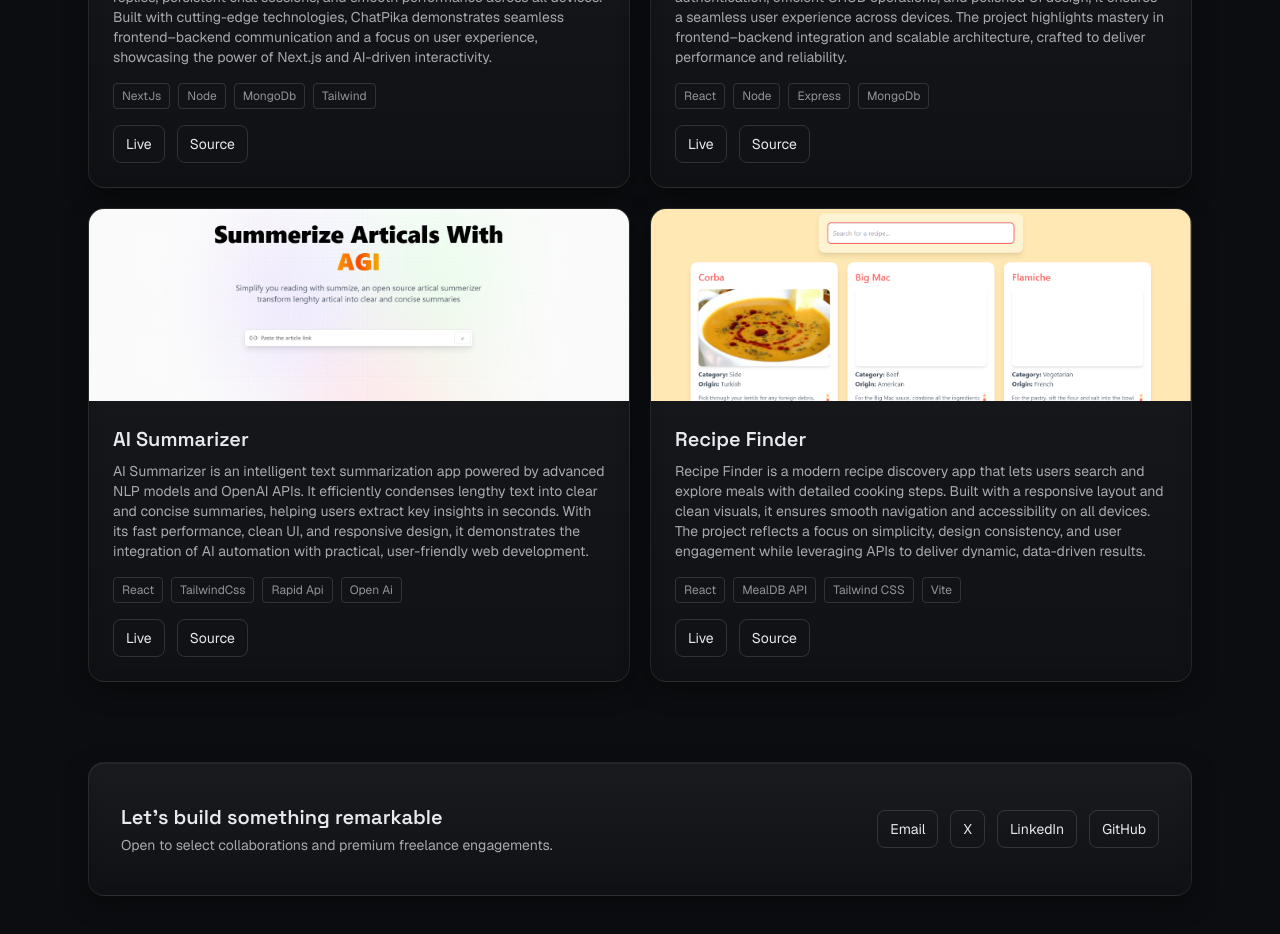
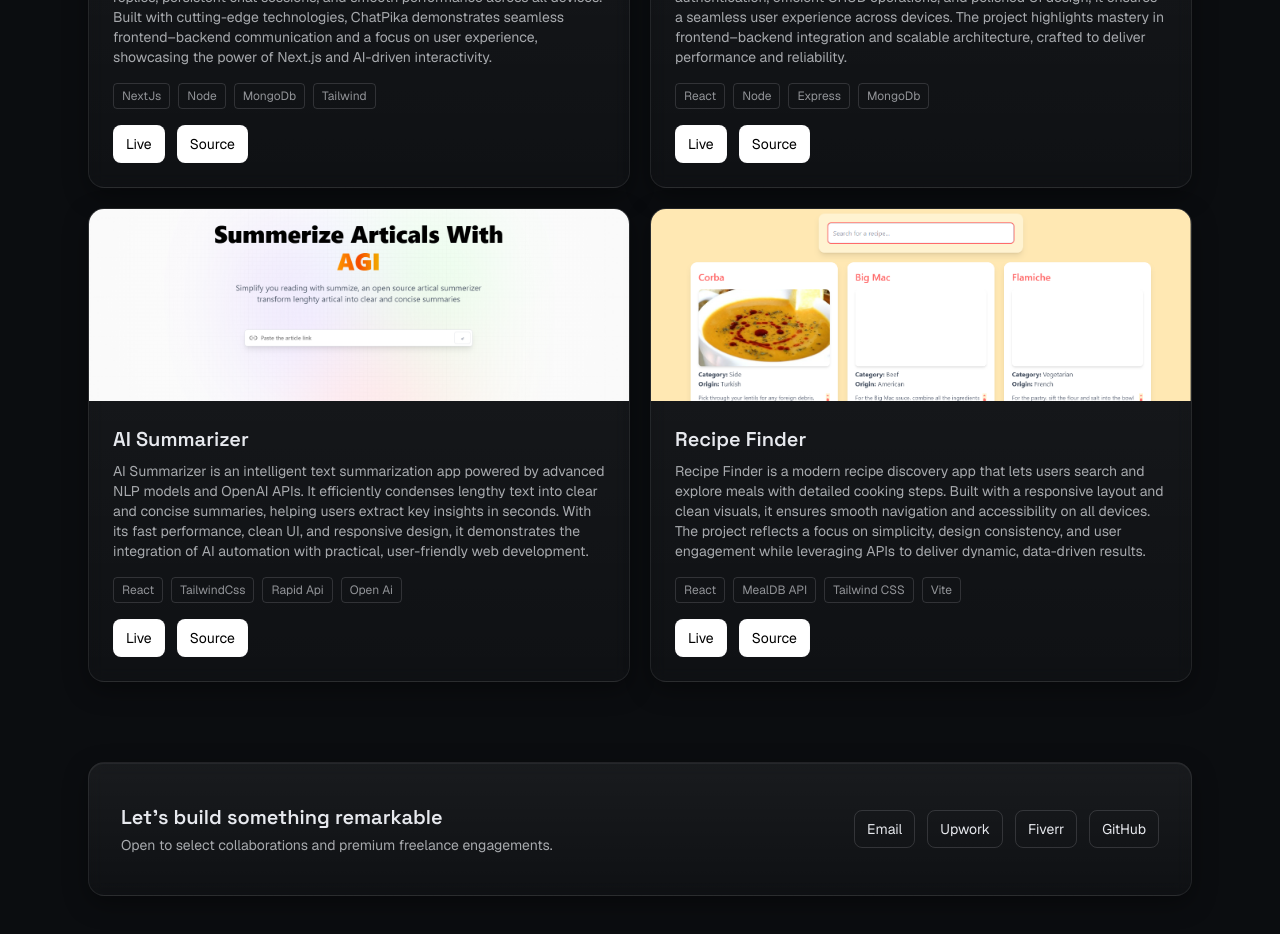
Before and after one commit to Fluxera-dev/Fluxera-Portfolio, a Next.js app: page / in a window 1280 px wide. Shown: the part 1640-2574 px from the top of the page. Built offline with nearby package versions, Linux system fonts and the light colour scheme.

Commit message:
Added Social links

```diff
--- /dev/null
+++ b/app/components/Navbar.jsx
@@ -0,0 +1,79 @@
+import React from "react";
+
+const Navbar = () => {
+  return (
+    <div className="max-w-6xl mx-auto px-6 h-14 flex items-center justify-between">
+      <a href="/" className="text-sm font-semibold tracking-wider">
+        FLUXERA
+      </a>
+      <nav className="flex items-center gap-2">
+        <a
+          aria-label="GitHub"
+          href="https://github.com/Fluxera-dev"
+          target="_blank"
+          rel="noreferrer"
+          className="rounded-md p-2 hover:bg-foreground/5 border border-transparent hover:border-foreground/10 transition"
+        >
+          <svg
+            xmlns="http://www.w3.org/2000/svg"
+            viewBox="0 0 24 24"
+            fill="currentColor"
+            className="h-5 w-5"
+          >
+            <path d="M12 2C6.48 2 2 6.58 2 12.26c0 4.52 2.87 8.35 6.84 9.71.5.1.68-.22.68-.48 0-.24-.01-.87-.01-1.7-2.78.61-3.37-1.37-3.37-1.37-.45-1.17-1.11-1.48-1.11-1.48-.91-.64.07-.63.07-.63 1 .07 1.53 1.06 1.53 1.06 .9 1.57 2.36 1.12 2.93.86.09-.67.35-1.12.63-1.38-2.22-.26-4.55-1.14-4.55-5.06 0-1.12.39-2.03 1.03-2.75-.1-.26-.45-1.3.1-2.7 0 0 .84-.27 2.75 1.05A9.3 9.3 0 0 1 12 7.5c.85 0 1.7.12 2.5.35 1.9-1.32 2.74-1.05 2.74-1.05.55 1.4.2 2.44.1 2.7.64.72 1.03 1.63 1.03 2.75 0 3.93-2.34 4.79-4.57 5.05.36.32.68.95.68 1.92 0 1.39-.01 2.51-.01 2.85 0 .27.18.59.69.48A10.04 10.04 0 0 0 22 12.26C22 6.58 17.52 2 12 2Z" />
+          </svg>
+        </a>
+        <a
+          aria-label="Upwork"
+          href="https://www.upwork.com/freelancers/~01a175be1e3541464b"
+          target="_blank"
+          rel="noreferrer"
+          className="rounded-md p-2 hover:bg-foreground/5 border border-transparent hover:border-foreground/10 transition"
+        >
+          <svg
+            xmlns="http://www.w3.org/2000/svg"
+            viewBox="0 0 24 24"
+            fill="currentColor"
+            className="h-5 w-5"
+          >
+            <path d="M18.5 7.5a3.5 3.5 0 0 0-3.36 2.48 17.8 17.8 0 0 1-1.02-1.9l-.82-1.88h-2.1v4.39a2.7 2.7 0 1 1-5.4 0V6.2H3.5v3.89a5.2 5.2 0 1 0 10.4.12l.44 1.01c.83 1.9 2.33 3.28 4.16 3.28A3.5 3.5 0 1 0 18.5 7.5Zm0 5.1c-.86 0-1.6-.77-2.18-1.9a2.3 2.3 0 1 1 2.18 1.9Z" />
+          </svg>
+        </a>
+        <a
+          aria-label="Fiverr"
+          href="https://www.fiverr.com/fluxera_dev"
+          target="_blank"
+          rel="noreferrer"
+          className="rounded-md p-2 hover:bg-foreground/5 border border-transparent hover:border-foreground/10 transition"
+        >
+          <svg
+            xmlns="http://www.w3.org/2000/svg"
+            viewBox="0 0 24 24"
+            fill="currentColor"
+            className="h-5 w-5"
+          >
+            <path d="M18.2 7.1h-2.2V6a2.8 2.8 0 0 0-2.8-2.8H7.8v3.9H6v3.1h1.8v8.6h3.3v-8.6h2.2c.8 0 1.5-.7 1.5-1.5V10h1.5V7.1Z" />
+          </svg>
+        </a>
+        <a
+          aria-label="Gmail"
+          href="https://mail.google.com/mail/?view=cm&fs=1&to=fluxera.dev@gmail.com"
+          target="_blank"
+          rel="noopener noreferrer"
+          className="rounded-md p-2 hover:bg-foreground/5 border border-transparent hover:border-foreground/10 transition"
+        >
+          <svg
+            xmlns="http://www.w3.org/2000/svg"
+            viewBox="0 0 24 24"
+            fill="currentColor"
+            className="h-5 w-5"
+          >
+            <path d="M20 4H4a2 2 0 0 0-2 2v12a2 2 0 0 0 2 2h4v-7H6V9l6 4 6-4v4h-2v7h4a2 2 0 0 0 2-2V6a2 2 0 0 0-2-2Z" />
+          </svg>
+        </a>
+      </nav>
+    </div>
+  );
+};
+
+export default Navbar;
--- a/app/page.js
+++ b/app/page.js
@@ -3,42 +3,46 @@ import TiltHover from "./components/TiltHover";
 export default function Home() {
   const projects = [
     {
-      title: 'ChatPika',
-      description: "ChatPika is a sleek AI chat platform that enables real-time, intelligent conversations through a modern dark-mode interface. It features streaming replies, persistent chat sessions, and smooth performance across all devices. Built with cutting-edge technologies, ChatPika demonstrates seamless frontend–backend communication and a focus on user experience, showcasing the power of Next.js and AI-driven interactivity.",
-      image: '/images/1.png',
-      tags: ['NextJs', 'Node', 'MongoDb', 'Tailwind'],
-      source: 'https://github.com/pikacoder44/ChatPika',
-      visit: 'https://chat-pika.vercel.app/',
+      title: "ChatPika",
+      description:
+        "ChatPika is a sleek AI chat platform that enables real-time, intelligent conversations through a modern dark-mode interface. It features streaming replies, persistent chat sessions, and smooth performance across all devices. Built with cutting-edge technologies, ChatPika demonstrates seamless frontend–backend communication and a focus on user experience, showcasing the power of Next.js and AI-driven interactivity.",
+      image: "/images/1.png",
+      tags: ["NextJs", "Node", "MongoDb", "Tailwind"],
+      source: "https://github.com/pikacoder44/ChatPika",
+      visit: "https://chat-pika.vercel.app/",
       id: 0,
     },
     {
-      title: 'Logiksutra',
-      description: "Logiksutra is a full-stack book review platform that offers a clean, responsive interface for readers to explore, review, and share books. With secure authentication, efficient CRUD operations, and polished UI design, it ensures a seamless user experience across devices. The project highlights mastery in frontend–backend integration and scalable architecture, crafted to deliver performance and reliability.",
-      image: '/images/2.png',
-      tags: ['React','Node','Express','MongoDb'],
-      source: 'https://github.com/pikacoder44/LogiksutraAi---Submission',
-      visit: 'https://logiksutra-ai-submission.vercel.app/',
+      title: "Logiksutra",
+      description:
+        "Logiksutra is a full-stack book review platform that offers a clean, responsive interface for readers to explore, review, and share books. With secure authentication, efficient CRUD operations, and polished UI design, it ensures a seamless user experience across devices. The project highlights mastery in frontend–backend integration and scalable architecture, crafted to deliver performance and reliability.",
+      image: "/images/2.png",
+      tags: ["React", "Node", "Express", "MongoDb"],
+      source: "https://github.com/pikacoder44/LogiksutraAi---Submission",
+      visit: "https://logiksutra-ai-submission.vercel.app/",
       id: 1,
     },
     {
-      title: 'AI Summarizer',
-      description: "AI Summarizer is an intelligent text summarization app powered by advanced NLP models and OpenAI APIs. It efficiently condenses lengthy text into clear and concise summaries, helping users extract key insights in seconds. With its fast performance, clean UI, and responsive design, it demonstrates the integration of AI automation with practical, user-friendly web development.",
-      image: '/images/3.png',
-      tags: ['React','TailwindCss', 'Rapid Api','Open Ai'],
-      source: 'https://github.com/AliyanA1/Ai-summerizer-',
-      visit: 'https://smartsummarize-rho.vercel.app/',
+      title: "AI Summarizer",
+      description:
+        "AI Summarizer is an intelligent text summarization app powered by advanced NLP models and OpenAI APIs. It efficiently condenses lengthy text into clear and concise summaries, helping users extract key insights in seconds. With its fast performance, clean UI, and responsive design, it demonstrates the integration of AI automation with practical, user-friendly web development.",
+      image: "/images/3.png",
+      tags: ["React", "TailwindCss", "Rapid Api", "Open Ai"],
+      source: "https://github.com/AliyanA1/Ai-summerizer-",
+      visit: "https://smartsummarize-rho.vercel.app/",
       id: 2,
     },
     {
-      title: 'Recipe Finder',
-      description: "Recipe Finder is a modern recipe discovery app that lets users search and explore meals with detailed cooking steps. Built with a responsive layout and clean visuals, it ensures smooth navigation and accessibility on all devices. The project reflects a focus on simplicity, design consistency, and user engagement while leveraging APIs to deliver dynamic, data-driven results.",
-      image: '/images/5.png',
-      tags: ['React', 'MealDB API', 'Tailwind CSS', 'Vite'],
-      source: 'https://github.com/AliyanA1/Recipe-Finder',
-      visit: 'https://recipe-finder-xi-seven.vercel.app/',
+      title: "Recipe Finder",
+      description:
+        "Recipe Finder is a modern recipe discovery app that lets users search and explore meals with detailed cooking steps. Built with a responsive layout and clean visuals, it ensures smooth navigation and accessibility on all devices. The project reflects a focus on simplicity, design consistency, and user engagement while leveraging APIs to deliver dynamic, data-driven results.",
+      image: "/images/5.png",
+      tags: ["React", "MealDB API", "Tailwind CSS", "Vite"],
+      source: "https://github.com/AliyanA1/Recipe-Finder",
+      visit: "https://recipe-finder-xi-seven.vercel.app/",
       id: 4,
     },
-  ]
+  ];
   return (
     <main className="font-sans min-h-screen">
       <TiltHover />
@@ -47,26 +51,41 @@ export default function Home() {
           <div className="glass rounded-2xl p-6 sm:p-8">
             <div className="grid grid-cols-1 md:grid-cols-2 gap-8 items-center">
               <div>
-                <p className="text-sm tracking-widest uppercase text-foreground/60">Fluxera</p>
+                <p className="text-sm tracking-widest uppercase text-foreground/60">
+                  Fluxera
+                </p>
                 <h1 className="mt-3 text-4xl sm:text-6xl leading-tight font-semibold">
                   Futuristic, premium digital experiences
                   <span className="block accent-text">crafted for impact</span>
                 </h1>
                 <p className="mt-5 max-w-2xl text-base sm:text-lg text-foreground/70">
-                  Fluxera is a boutique freelance studio building elevated products and brand sites with modern tech, motion, and meticulous design. I partner with teams to ship work that feels premium and performs.
+                  Fluxera is a boutique freelance studio building elevated
+                  products and brand sites with modern tech, motion, and
+                  meticulous design. I partner with teams to ship work that
+                  feels premium and performs.
                 </p>
                 <div className="mt-8 flex flex-wrap items-center gap-3">
-                  <a href="#projects" className="inline-flex items-center gap-2 rounded-lg px-5 py-3 text-sm font-medium border border-foreground/15 hover:bg-foreground/5 transition">
+                  <a
+                    href="#projects"
+                    className="inline-flex items-center gap-2 rounded-lg px-5 py-3 text-sm font-medium border border-foreground/15 hover:bg-foreground/5 transition"
+                  >
                     <span>View Projects</span>
                   </a>
-                  <a href="#socials" className="inline-flex items-center gap-2 rounded-lg px-5 py-3 text-sm font-medium border border-foreground/15 hover:bg-foreground/5 transition">
+                  <a
+                    href="#socials"
+                    className="inline-flex items-center gap-2 rounded-lg px-5 py-3 text-sm font-medium border border-foreground/15 hover:bg-foreground/5 transition"
+                  >
                     <span>Contact</span>
                   </a>
                 </div>
               </div>
               <div className="relative">
                 <div className="rounded-xl border border-foreground/10 bg-foreground/[0.03] p-6 flex items-center justify-center aspect-square max-w-sm mx-auto">
-                  <img src="/FluxeraLogo.svg" alt="Fluxera logo" className=" rounded-lg opacity-90" />
+                  <img
+                    src="/FluxeraLogo.svg"
+                    alt="Fluxera logo"
+                    className=" rounded-lg opacity-90"
+                  />
                 </div>
               </div>
             </div>
@@ -78,19 +97,27 @@ export default function Home() {
           <div className="grid sm:grid-cols-2 lg:grid-cols-4 gap-5">
             <div className="glass rounded-xl p-5">
               <h3 className="text-lg font-semibold">Design Systems</h3>
-              <p className="mt-2 text-sm text-foreground/70">Scalable, accessible UI libraries with tokens and theming.</p>
+              <p className="mt-2 text-sm text-foreground/70">
+                Scalable, accessible UI libraries with tokens and theming.
+              </p>
             </div>
             <div className="glass rounded-xl p-5">
               <h3 className="text-lg font-semibold">Web Apps</h3>
-              <p className="mt-2 text-sm text-foreground/70">Next.js, React, and API integrations built for speed.</p>
+              <p className="mt-2 text-sm text-foreground/70">
+                Next.js, React, and API integrations built for speed.
+              </p>
             </div>
             <div className="glass rounded-xl p-5">
               <h3 className="text-lg font-semibold">Brand Sites</h3>
-              <p className="mt-2 text-sm text-foreground/70">Aesthetic, animated marketing sites with strong storytelling.</p>
+              <p className="mt-2 text-sm text-foreground/70">
+                Aesthetic, animated marketing sites with strong storytelling.
+              </p>
             </div>
             <div className="glass rounded-xl p-5">
               <h3 className="text-lg font-semibold">Performance</h3>
-              <p className="mt-2 text-sm text-foreground/70">Core Web Vitals, SEO, and a11y best practices by default.</p>
+              <p className="mt-2 text-sm text-foreground/70">
+                Core Web Vitals, SEO, and a11y best practices by default.
+              </p>
             </div>
           </div>
         </div>
@@ -100,13 +127,23 @@ export default function Home() {
           <div className="flex items-end justify-between gap-4">
             <div>
               <h2 className="text-2xl sm:text-3xl font-semibold">Projects</h2>
-              <p className="text-sm text-foreground/60 mt-1">A snapshot of recent builds and experiments.</p>
+              <p className="text-sm text-foreground/60 mt-1">
+                A snapshot of recent builds and experiments.
+              </p>
             </div>
-            <a href="#socials" className="text-sm underline underline-offset-4 hover:opacity-80">Work with Fluxera</a>
+            <a
+              href="#socials"
+              className="text-sm underline underline-offset-4 hover:opacity-80"
+            >
+              Work with Fluxera
+            </a>
           </div>
           <div className="mt-8 grid grid-cols-1 md:grid-cols-12 gap-5">
             {projects.map((p) => (
-              <article key={p.id} className="relative md:col-span-6 rounded-2xl overflow-hidden glass group">
+              <article
+                key={p.id}
+                className="relative md:col-span-6 rounded-2xl overflow-hidden glass group"
+              >
                 <div className="relative h-40 sm:h-48 w-full overflow-hidden">
                   <img
                     src={p.image}
@@ -116,15 +153,36 @@ export default function Home() {
                 </div>
                 <div className="p-6">
                   <h3 className="text-xl font-semibold">{p.title}</h3>
-                  <p className="mt-2 text-sm text-foreground/70">{p.description}</p>
+                  <p className="mt-2 text-sm text-foreground/70">
+                    {p.description}
+                  </p>
                   <div className="mt-4 flex flex-wrap gap-2 text-xs text-foreground/60">
                     {p.tags.map((t) => (
-                      <span key={t} className="rounded border border-foreground/15 px-2 py-1">{t}</span>
+                      <span
+                        key={t}
+                        className="rounded border border-foreground/15 px-2 py-1"
+                      >
+                        {t}
+                      </span>
                     ))}
                   </div>
                   <div className="mt-4 flex gap-3 text-sm">
-                    <a href={p.visit} target="_blank" rel="noreferrer" className="inline-flex items-center gap-2 rounded-lg px-3 py-2 border border-foreground/15 hover:bg-foreground/5 transition">Live</a>
-                    <a href={p.source} target="_blank" rel="noreferrer" className="inline-flex items-center gap-2 rounded-lg px-3 py-2 border border-foreground/15 hover:bg-foreground/5 transition">Source</a>
+                    <a
+                      href={p.visit}
+                      target="_blank"
+                      rel="noreferrer"
+                      className="inline-flex items-center gap-2 rounded-lg px-3 py-2 border border-foreground/15 hover:bg-foreground/5 transition bg-white text-black hover:text-white hover:bg-foreground transition-all duration-300 ease-in-out"
+                    >
+                      Live
+                    </a>
+                    <a
+                      href={p.source}
+                      target="_blank"
+                      rel="noreferrer"
+                      className="inline-flex items-center gap-2 rounded-lg px-3 py-2 border border-foreground/15 hover:bg-foreground/5 transition bg-white text-black hover:text-white hover:bg-foreground transition-all duration-300 ease-in-out"
+                    >
+                      Source
+                    </a>
                   </div>
                 </div>
               </article>
@@ -137,14 +195,45 @@ export default function Home() {
           <div className="glass rounded-2xl px-6 py-8 sm:px-8 sm:py-10">
             <div className="flex flex-col sm:flex-row sm:items-center sm:justify-between gap-6">
               <div>
-                <h3 className="text-xl font-semibold">Let’s build something remarkable</h3>
-                <p className="mt-1 text-sm text-foreground/70">Open to select collaborations and premium freelance engagements.</p>
+                <h3 className="text-xl font-semibold">
+                  Let’s build something remarkable
+                </h3>
+                <p className="mt-1 text-sm text-foreground/70">
+                  Open to select collaborations and premium freelance
+                  engagements.
+                </p>
               </div>
               <div className="flex flex-wrap items-center gap-3 text-sm">
-                <a className="rounded-lg border border-foreground/15 px-3 py-2 hover:bg-foreground/5 transition" href="mailto:hello@fluxera.studio">Email</a>
-                <a className="rounded-lg border border-foreground/15 px-3 py-2 hover:bg-foreground/5 transition" href="https://x.com" target="_blank" rel="noreferrer">X</a>
-                <a className="rounded-lg border border-foreground/15 px-3 py-2 hover:bg-foreground/5 transition" href="https://linkedin.com" target="_blank" rel="noreferrer">LinkedIn</a>
-                <a className="rounded-lg border border-foreground/15 px-3 py-2 hover:bg-foreground/5 transition" href="https://github.com" target="_blank" rel="noreferrer">GitHub</a>
+                <a
+                  className="rounded-lg border border-foreground/15 px-3 py-2 hover:bg-foreground/5 transition"
+                  href="mailto:fluxera.dev@gmail.com"
+                >
+                  Email
+                </a>
+                <a
+                  className="rounded-lg border border-foreground/15 px-3 py-2 hover:bg-foreground/5 transition"
+                  href="https://www.upwork.com/freelancers/~01a175be1e3541464b"
+                  target="_blank"
+                  rel="noreferrer"
+                >
+                  Upwork
+                </a>
+                <a
+                  className="rounded-lg border border-foreground/15 px-3 py-2 hover:bg-foreground/5 transition"
+                  href="https://www.fiverr.com/fluxera_dev"
+                  target="_blank"
+                  rel="noreferrer"
+                >
+                  Fiverr
+                </a>
+                <a
+                  className="rounded-lg border border-foreground/15 px-3 py-2 hover:bg-foreground/5 transition"
+                  href="https://github.com/Fluxera-dev"
+                  target="_blank"
+                  rel="noreferrer"
+                >
+                  GitHub
+                </a>
               </div>
             </div>
           </div>
```
Also changed, not shown: app/layout.js (+4 -18 lines).
